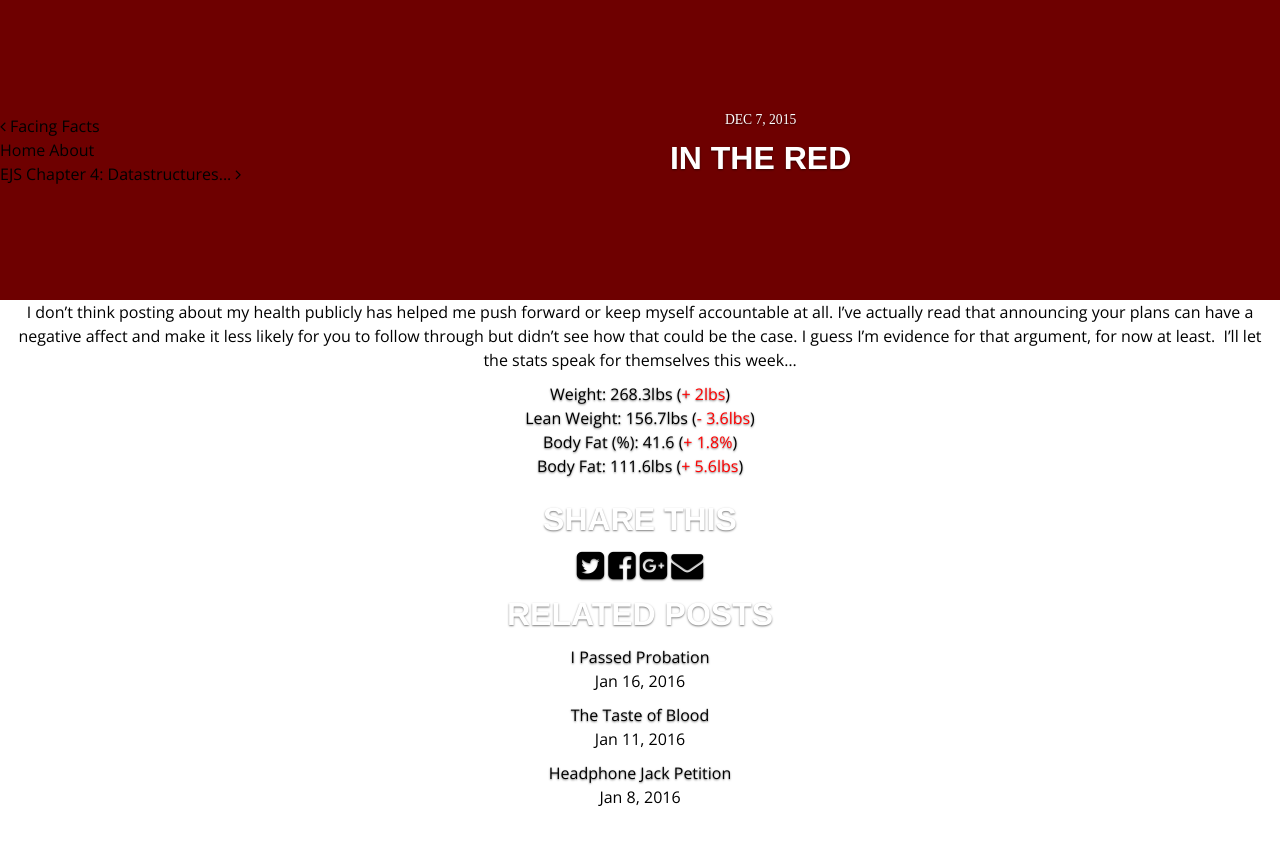
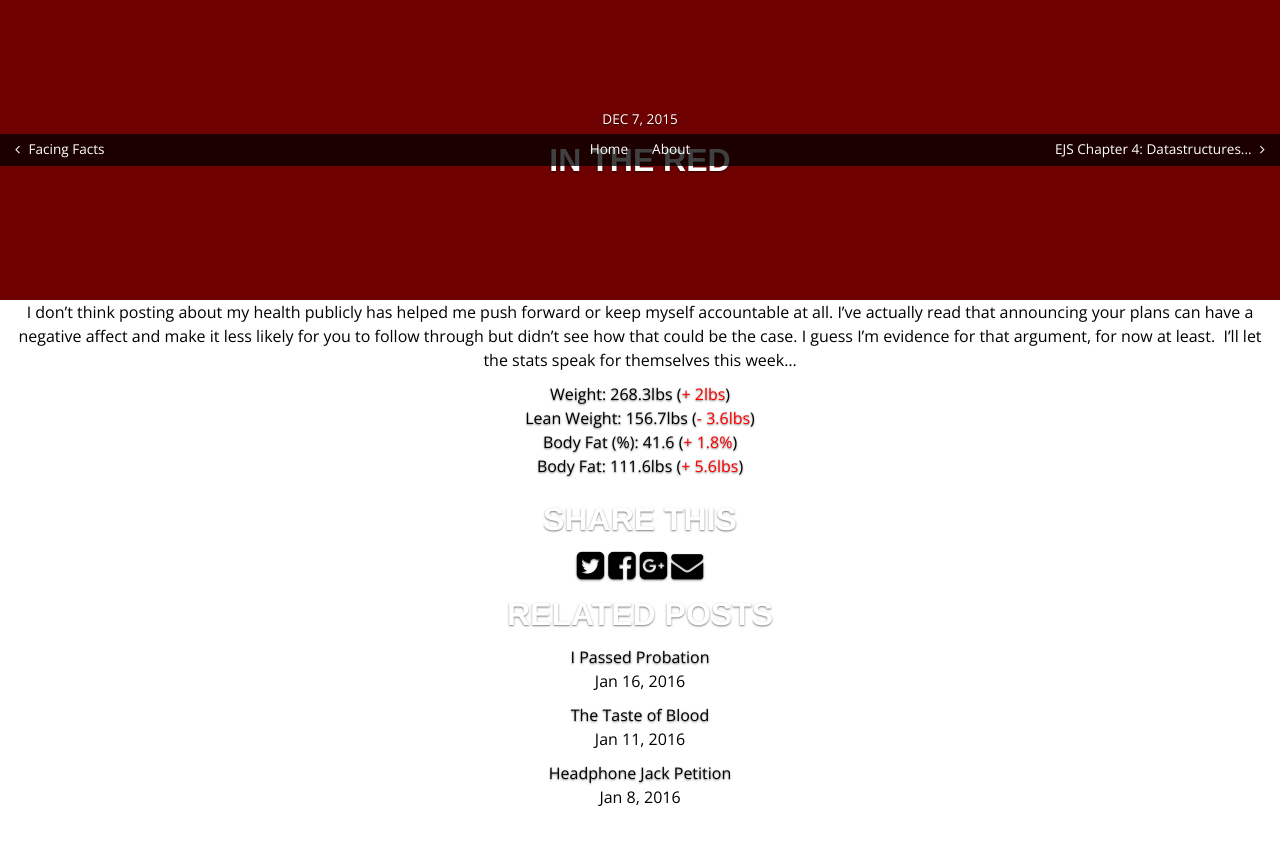
Before and after one commit to gethinoakes/gethinoakes.github.io, a Jekyll site: the page built from _posts/2015-12-07-in-the-red.md, in a window 1280 px wide. Shown: the top 845 px of the page. Built offline with Jekyll 4.4.1, drawn with Linux system fonts in a browser that asks for light colours; nearby versions of some CDN libraries; comment, search, counter and statistics services are not loaded.

Commit message:
post nav section

```diff
--- a/_layouts/post.html
+++ b/_layouts/post.html
@@ -8,10 +8,10 @@ layout: default
 
 		<nav class="post_nav">
 			{% if page.previous.url %}
-				<a class="post_nav-prev" href="{{page.previous.url}}"><i class="fa fa-angle-left"></i> {{page.previous.title | truncatewords: 4}}</a>
+				<a class="previous_post" href="{{page.previous.url}}"><i class="fa fa-angle-left"></i> {{page.previous.title | truncatewords: 4}}</a>
 			{% endif %}
 
-			<div class="post_nav-page">
+			<div class="site_pages">
 				<a href="{{ site.url }}">Home</a>
 		      {% for p in site.html_pages %}
 		          <a href="{{ p.url }}">{{ p.title }}</a>
@@ -19,7 +19,7 @@ layout: default
 			</div>
 
 			{% if page.next.url %}
-				<a class="post_nav-next" href="{{page.next.url}}">{{page.next.title | truncatewords: 4}} <i class="fa fa-angle-right"></i></a>
+				<a class="next_post" href="{{page.next.url}}">{{page.next.title | truncatewords: 4}} <i class="fa fa-angle-right"></i></a>
 			{% endif %}
 		</nav>
 
--- a/css/main.scss
+++ b/css/main.scss
@@ -42,7 +42,7 @@ h3 {
 	font-size: $heading_font-size * 0.65;
 }
 
-p, ul, a {
+p, ul, a, time {
     font-family: $body_font;
     font-size: $body_font-size;
     font-weight: $body_font-weight;
@@ -234,6 +234,10 @@ header {
 	.post_meta {
 		font-size: $body_font-size * 0.85;
 		text-transform: uppercase;
+
+		time {
+			color: #fff;
+		}
 	}
 
 	.post_title {
@@ -250,101 +254,35 @@ header {
 }
 
 
-/*
-
-p, span,
-.post_section_a,
-ul {
-	font-family: 'Open Sans', sans-serif;
-	font-size: 1em;
-}
-
-p a,
-.post_section_a,
-.page_nav a {
-	color: #DF2935;
-	text-decoration: none;
-	border-bottom: 2px solid transparent;
-	transition: 0.5s ease;
-	font-weight: 600;
-}
-
-p a:hover,
-.post_section_a:hover,
-.page_nav a:hover {
-	border-bottom: 2px solid #DF2935;
-}
-
-.emoji {
-	width: 15px !important;
-}
-
-ul {
-	padding: 0 0 0 18px;
-	list-style: disc;
-	li {
-		padding-bottom: 10px;
-		line-height: 1.5
-	}
-}
-
-.highlight {
-	padding: 5px 0;
-	line-height: 1.5;
-}
-
 /*------------
-#index-posts
-------------
-
-
-/*------------
-#post
-------------
-.post_overlay-single {
-	.post_meta {
-		top: -50px;
-	}
-}
-
+full post
+------------*/
 .post_nav {
 	position: absolute;
 	background: rgba(0, 0, 0, 0.75);
 	width: 100vw;
-	height: 35px;
+	display: flex;
+	flex-direction: row;
 
 	a, a:hover {
 		color: #fff;
 		text-decoration: none;
-		font-family: 'Open Sans', sans-serif;
-		font-size: 0.8em;
-	}
+		font-size: $body_font-size * 0.85;
 	}
 
-.post_nav-prev, .post_nav-next, .post_nav-page {
-	position: absolute;
-	top: 10px;
+	.previous_post, .site_pages, .next_post {
+		flex-grow: 1;
+		flex-basis: percentage(100/3);
+		padding: 5px 0;
 	}
 
-.post_nav-prev {
-	left: 0;
-
-	i {
+	.previous_post i {
 		padding: 0 5px 0 15px;
 	}
-}
 
-.post_nav-next {
-	right: 0;
+	.site_pages {
+		text-align: center;
 
-	i {
-		padding: 0 15px 0 5px;
-	}
-}
-
-.post_nav-page {
-	left: 25%;
-	right: 25%;
 		a {
 			padding: 0 10px;
 			&:last-of-type {
@@ -353,87 +291,40 @@ ul {
 		}
 	}
 
-.post_content-single {
-    padding: 50px 0;
-    width: 80vw;
-    max-width: 800px;
+	.next_post {
+		text-align: right;
 
-	p {
-		text-shadow: none;
-		line-height: 1.5;
-	    padding: 0 0 15px 0;
-	    font-size: 1em;
-	}
-
-	img {
-	    text-align: center;
-	    width: 100%;
-	    border: none;
+		i {
+			padding: 0 15px 0 5px;
 		}
 	}
 
-
-/*------------
-#post sections
-------------
-.post_section_header {
-	font-weight: 600;
-	padding: 15px 0 5px 0;
-	border-bottom: 2px solid #f0f0f0;
+	/*
+	.previous_post, .site_pages, .next_post {
+		position: absolute;
+		top: 5px;
 	}
 
-.post_section {
-	margin: 0 auto;
-	padding: 5px 0;
+	.previous_post {
+		left: 0;
+
+
 	}
 
-.post_section-related {
-	width: 25vw;
-	min-width: 100px;
-	float: left;
+	.site_pages {
+		left: 25%;
+		right: 25%;
+
 	}
 
-.post_section-social {
-	width: 100%;
-}
-
-.post_section-related, .post_section-social {
-	padding-top: 10px;
-}
-
-.post_section_a.social {
-	border: none;
+	.next_post {
+		right: 0;
 
 		i {
-// 		font-size: 1.75em;
-		padding-right: 10px;
-	}
 
-	.fa-twitter-square {
-		color: #55acee;
-	}
-
-	.fa-facebook-square {
-		color: #3b5998;
-	}
-
-	.fa-google-plus-square {
-		color: #dc4e41;
-	}
-
-	.fa-envelope {
-		color: #DF2935;
-	}
-
-	&:hover {
-		border: none;
-		opacity: 0.85;
 		}
 	}
+	*/
 
-.post_section_meta {
-	padding-top: 5px !important;
-	font-size: 0.8em !important;
-	color: #aaa;
+
 }
-*/
```
Lines whose indentation alone changed are shown as unchanged.
